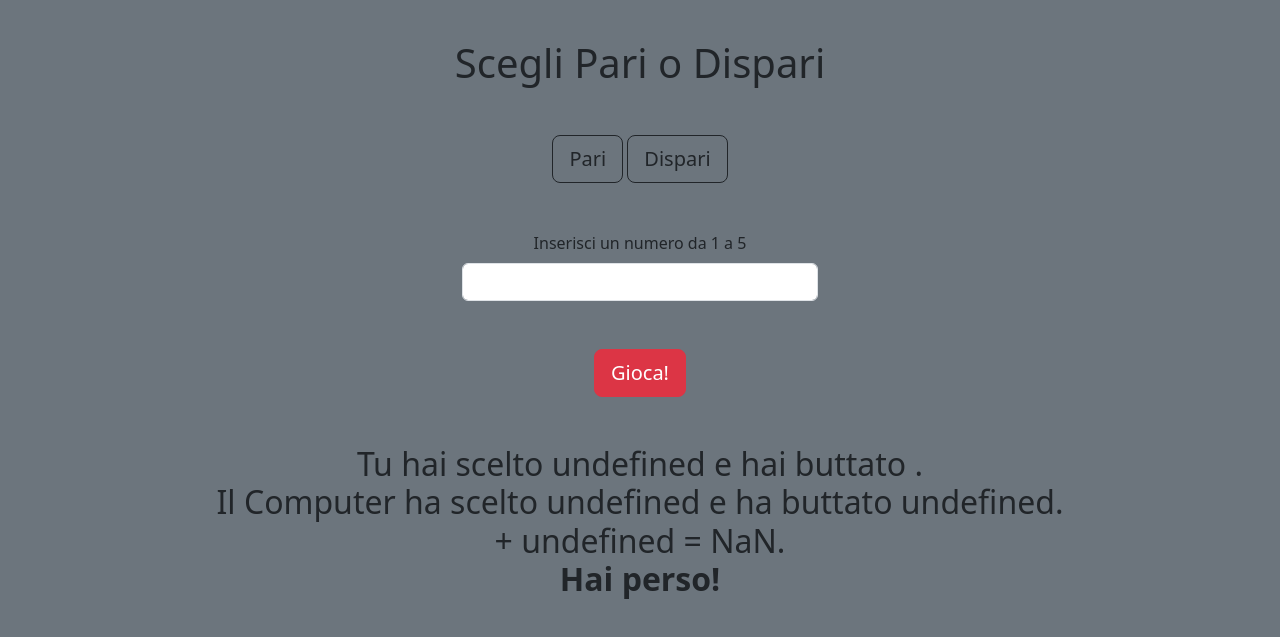
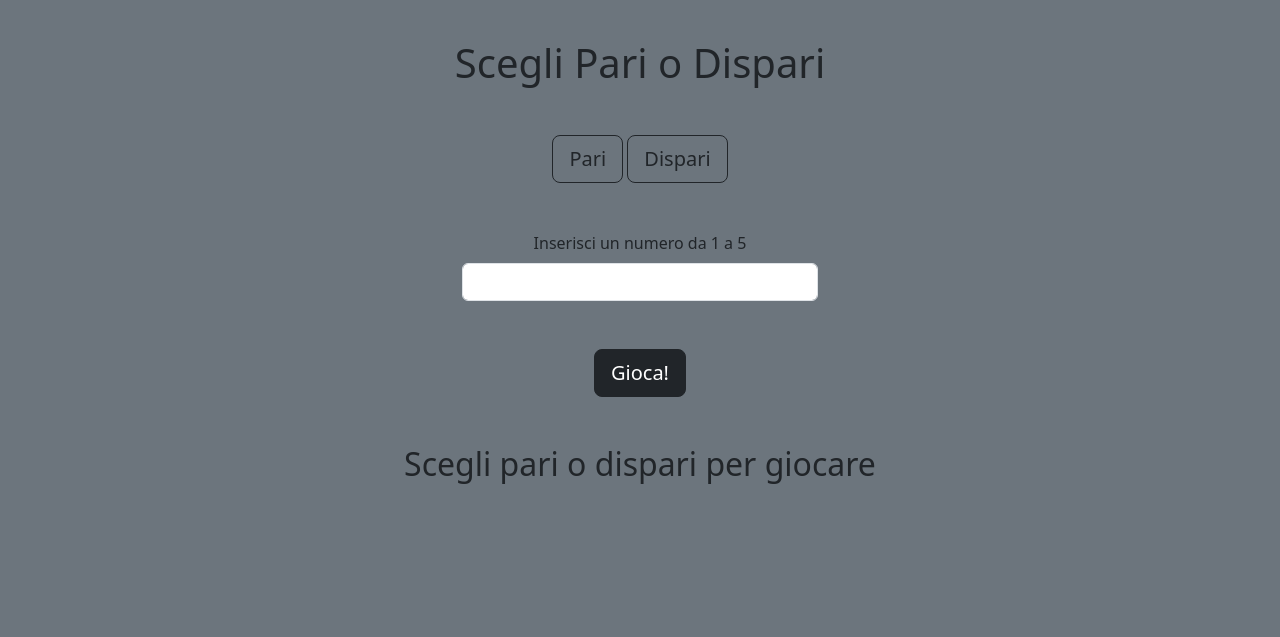
Before and after one commit to FedeViga/js-paliedispari, a plain HTML site: page jsnack1/index.html in a window 1280 px wide. Both pictures are taken after a click on the button "Gioca!". Shown: the part 65-702 px from the top of the page. Drawn offline with nearby package versions, Linux system fonts and the light colour scheme.

Commit message:
Fine esercizio

```diff
--- a/jsnack1/index.html
+++ b/jsnack1/index.html
@@ -51,7 +51,7 @@
         </div>
     </div>
 
-    <button id="submit" class="btn btn-danger btn-lg mb-5">Gioca!</button>
+    <button id="submit" class="btn btn-dark btn-lg mb-5">Gioca!</button>
 
     <h2 id="result">
 
--- a/jsnack1/js/script.js
+++ b/jsnack1/js/script.js
@@ -18,7 +18,7 @@ const resultElement = document.querySelector("#result");
 let userChioce;
 let userNumber;
 let computerChoice;
-let computerNumber;
+let computerNumber = "";
 let sum;
 
 // funzione che genera un numero random da 1 a 5
@@ -67,6 +67,13 @@ submitButtonElement.addEventListener('click',
         sum = Number(computerNumber) + Number(userNumber);
         evenOdd(sum);
 
+        // controllo se l'utente ha inserito correttamente i dati
+        if (computerNumber == "") {
+            resultElement.innerHTML = "Scegli pari o dispari per giocare"
+        } else if (userNumber == "" || userNumber > 5 || userNumber < 0){
+            resultElement.innerHTML = "Inserisci un numero da 1 a 5 per giocare"
+        } else {
+
             // in base all'esito stampo in pagina il risultato
             if (evenOdd(sum) == userChioce) {
                 resultElement.innerHTML = `Tu hai scelto ${userChioce} e hai buttato ${userNumber}.` + "<br>" +
@@ -80,4 +87,6 @@ submitButtonElement.addEventListener('click',
                 "<strong>Hai perso!</strong>"
             }
         }
+
+    }
 )
```
Lines whose indentation alone changed are shown as unchanged.
